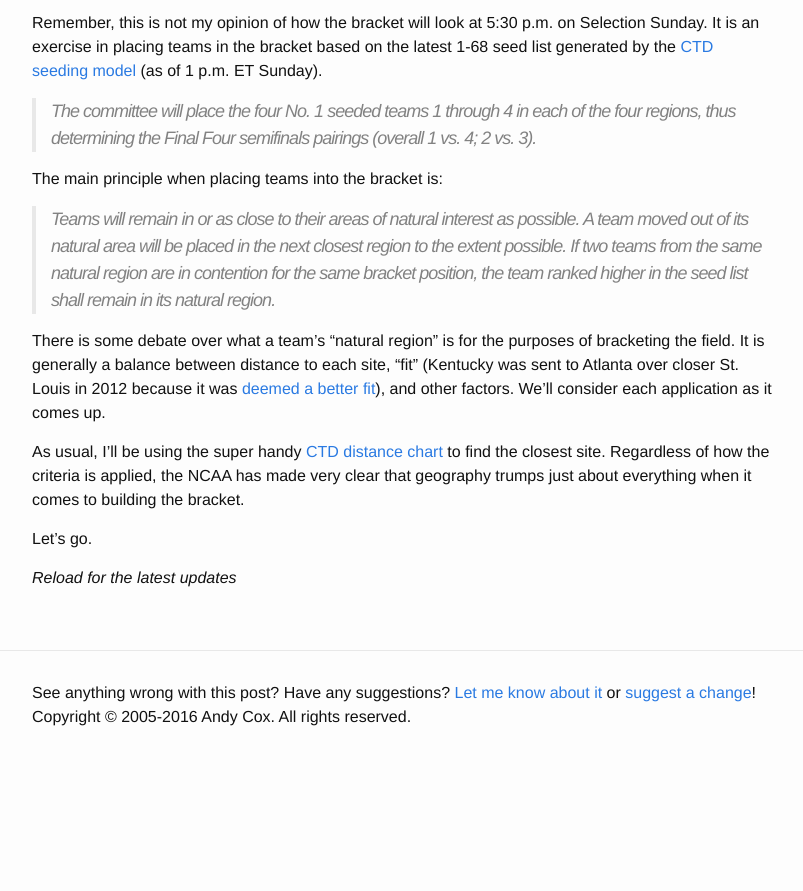
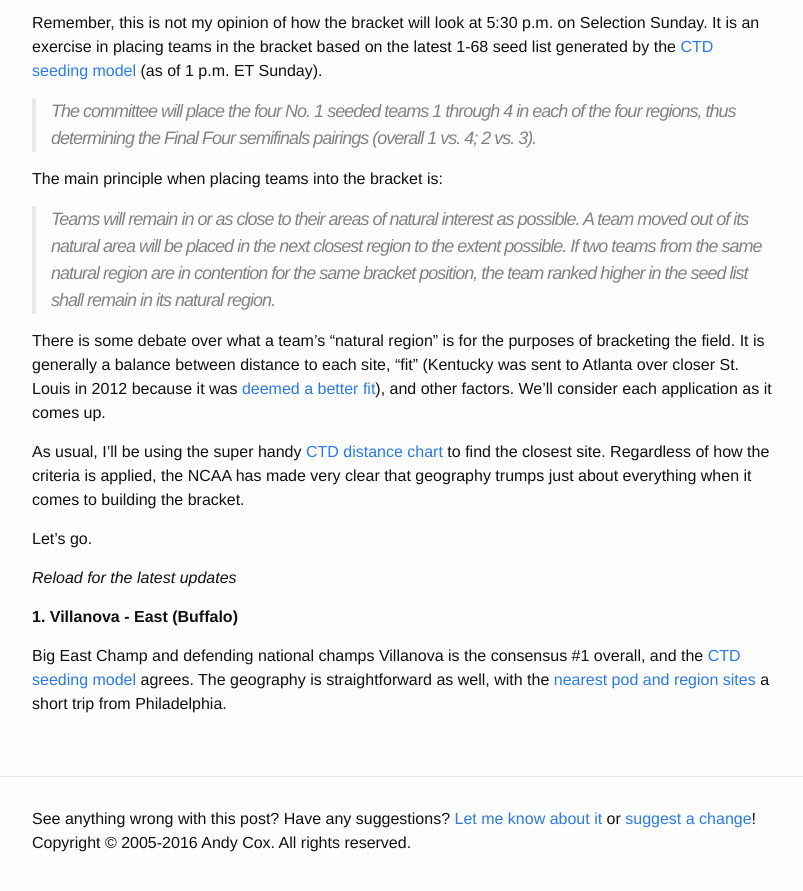
Before and after one commit to crashingthedance/blog.crashingthedance.com, a Jekyll site: the page built from _posts/2017-03-12-mocking_the_bracket_2017_edition.md, in a window 1280 px wide and 900 px high, scrolled down 1521 px. Shown: the top 891 px of the window, without its empty margins (238-1041 px from the left). Built offline with Jekyll 4.4.1, drawn with Linux system fonts in a browser that asks for light colours; before the commit the page ends 2295 px from its top, so only the background shows below that.

Commit message:
Mock bracket 2017 update

```diff
--- a/_posts/2017-03-12-mocking_the_bracket_2017_edition.md
+++ b/_posts/2017-03-12-mocking_the_bracket_2017_edition.md
@@ -111,3 +111,10 @@ Let's go.
 
 <a name='latest'></a>
 *Reload for the latest updates*
+
+**1. Villanova - East (Buffalo)**
+
+Big East Champ and defending national champs Villanova is the consensus #1
+overall, and the [CTD seeding model](https://crashingthedance.com/seeding) agrees.
+The geography is straightforward as well, with the [nearest pod and region sites](https://crashingthedance.com/distance)
+a short trip from Philadelphia.
```
